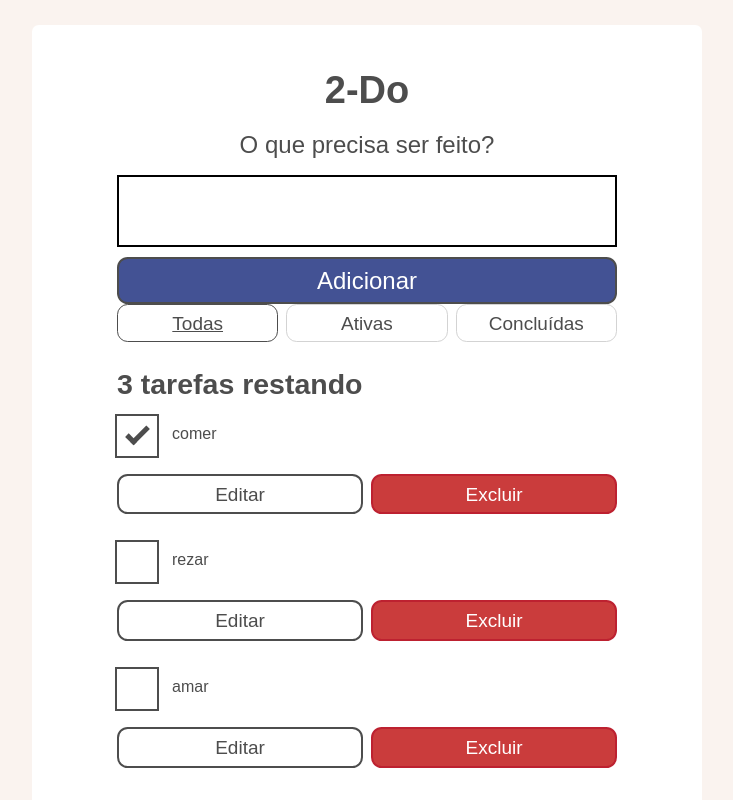
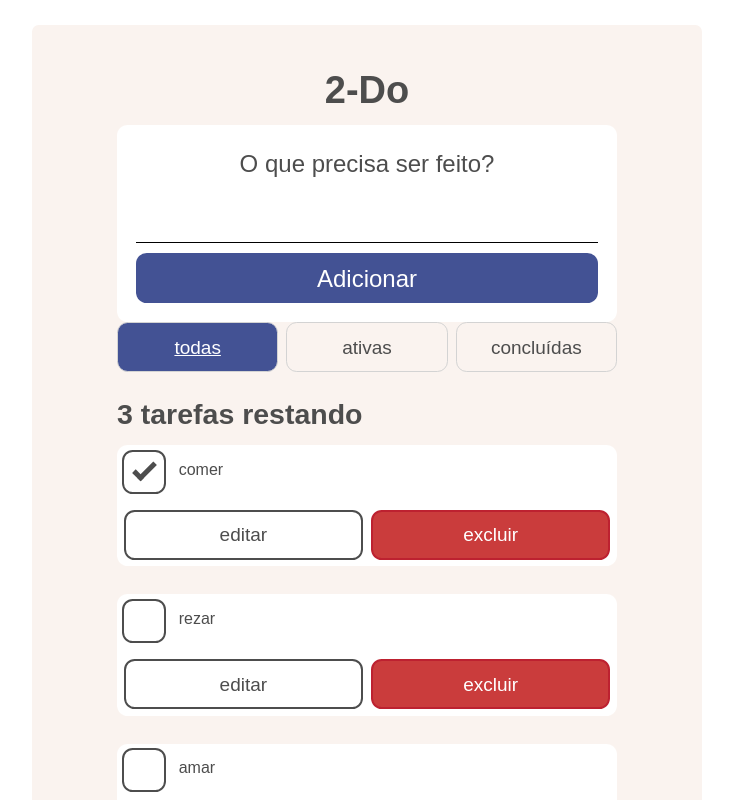
Before and after one commit to porrecobs/react-todo, a React (Create React App) app: page / in a window 1280 px wide. Shown: the top 800 px of the page, without its empty margins (273-1006 px from the left). Built offline with nearby package versions, Linux system fonts and the light colour scheme.

Commit message:
styling app

```diff
--- a/src/index.css
+++ b/src/index.css
@@ -1,17 +1,4 @@
-/* body {
-  margin: 0;
-  font-family: -apple-system, BlinkMacSystemFont, 'Segoe UI', 'Roboto', 'Oxygen',
-    'Ubuntu', 'Cantarell', 'Fira Sans', 'Droid Sans', 'Helvetica Neue',
-    sans-serif;
-  -webkit-font-smoothing: antialiased;
-  -moz-osx-font-smoothing: grayscale;
-}
 
-code {
-  font-family: source-code-pro, Menlo, Monaco, Consolas, 'Courier New',
-    monospace;
-}
-*/
 
 /* RESETS */
 *,
@@ -20,8 +7,8 @@ code {
   box-sizing: border-box;
 }
 *:focus {
-  /*outline: 3px dashed #228bec;*/
   outline-offset: 0;
+  outline: none;
 }
 html {
   font: 62.5% / 1.15 sans-serif;
@@ -78,7 +65,7 @@ body {
   margin: 0 auto;
   padding: 5px;
   font: 1.6rem/1.25 Arial, sans-serif;
-  background-color: #faf3ef;
+  background-color: #fff;
   color: #4d4d4d;
 }
 @media screen and (min-width: 620px) {
@@ -88,6 +75,7 @@ body {
   }
 }
 /*END RESETS*/
+
 /* GLOBAL STYLES */
 .form-group > input[type="text"] {
   display: inline-block;
@@ -97,15 +85,17 @@ body {
   padding: 0.8rem 1rem 0.7rem;
   border: 0.2rem solid #4d4d4d;
   cursor: pointer;
-  text-transform: capitalize;
+  min-height: 50px;
 }
 .btn.toggle-btn {
   border-width: 1px;
   border-color: #d3d3d3;
 }
+.btn.toggle-btn:focus { outline: none; }
 .btn.toggle-btn[aria-pressed="true"] {
   text-decoration: underline;
-  border-color: #4d4d4d;
+  background-color: #435294;
+  color: #fff;
 }
 .btn_danger {
   color: #fff;
@@ -118,6 +108,7 @@ body {
 .btn_primary {
   color: #fff;
   background-color: #435294;
+  border: none;
 }
 .btn-group {
   display: flex;
@@ -147,6 +138,7 @@ body {
   margin-top: 0;
   margin-bottom: 0;
 }
+
 .stack-small > * + * {
   margin-top: 1.25rem;
 }
@@ -166,25 +158,33 @@ body {
 }
 /* END GLOBAL STYLES */
 .todo-app {
-  background: #fff;
+  background: #faf3ef;
   margin: 2rem 0 4rem 0;
   padding: 1rem;
   position: relative;
   border-radius: 5pt;
-  /*box-shadow: 0 2px 4px 0 rgba(0, 0, 0, 0.2), 0 2.5rem 5rem 0 rgba(0, 0, 0, 0.1);*/
 }
 @media screen and (min-width: 550px) {
   .todo-app {
     padding: 4rem;
   }
 }
+
+.todo-app > .form-container {
+  background-color: #fff;
+  padding: 1em;
+  border-radius: 8pt;
+}
+
 .todo-app > * {
   max-width: 50rem;
   margin-left: auto;
   margin-right: auto;
 }
-.todoapp > form {
+
+.todo-app > form {
   max-width: 100%;
+  background-color: #fff;
 }
 .todo-app > h1 {
   display: block;
@@ -201,12 +201,13 @@ body {
   text-align: center;
 }
 .input_lg {
-  padding: 2rem;
-  border: 2pt solid #000;
+  padding: 1rem;
+  border: none;
+  border-bottom: 1pt solid #000;
 }
 .input_lg:focus {
-  border-color: #4d4d4d;
-  box-shadow: inset 0 0 0 2px;
+  border-bottom: 2pt solid #435294;
+  outline: none;
 }
 [class*="_lg"] {
   display: inline-block;
@@ -224,12 +225,17 @@ body {
 .filters {
   width: 100%;
   margin: unset auto;
+  margin-top: 3frem;
 }
+
 /* Todo item styles */
 .todo {
   display: flex;
   flex-direction: row;
   flex-wrap: wrap;
+  background-color: #fff;
+  border-radius: 8pt;
+  padding: 5pt;
 }
 .todo > * {
   flex: 0 0 100%;
@@ -238,11 +244,13 @@ body {
   width: 100%;
   min-height: 4.4rem;
   padding: 0.4rem 0.8rem;
-  border: 2pt solid #565656;
+  border: 0;
+  border-bottom: 1pt solid #000;
 }
 .todo-text:focus {
-  box-shadow: inset 0 0 0 2px;
+  border-bottom: 2pt solid #435294;
 }
+
 /* CHECKBOX STYLES */
 .c-cb {
   box-sizing: border-box;
@@ -259,6 +267,7 @@ body {
 }
 .c-cb > label::before,
 .c-cb > input[type="checkbox"] {
+  border-radius: 8pt;
   box-sizing: border-box;
   top: -2px;
   left: -2px;
@@ -289,10 +298,6 @@ body {
   border: 2px solid currentColor;
   background: transparent;
 }
-.c-cb > input[type="checkbox"]:focus + label::before {
-  border-width: 4px;
-  outline: 3px dashed #228bec;
-}
 .c-cb > label::after {
   box-sizing: content-box;
   content: "";
```
